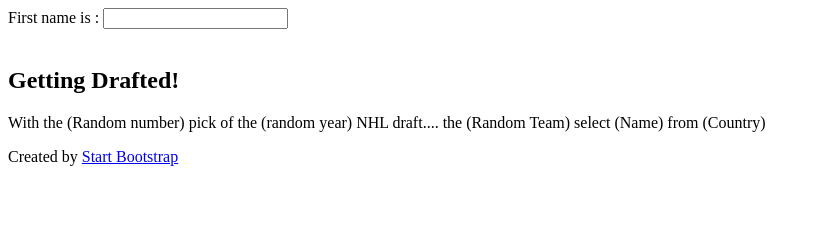
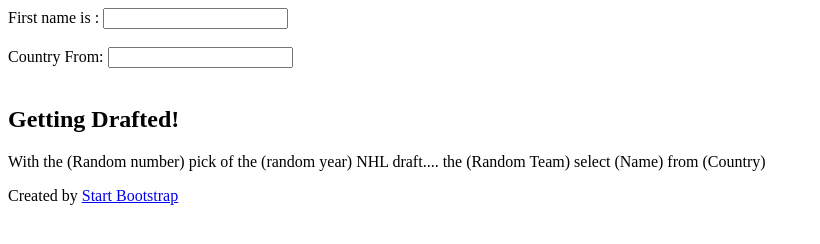
Before and after one commit to OllyLikesProgramming/Recording-the-future, a website: page thegame.html in a window 1280 px wide. Shown: the whole page, without its empty margins (0-820 px from the left). Drawn offline with Linux system fonts and the light colour scheme.

Commit message:
Add files via upload

```diff
--- a/thegame.html
+++ b/thegame.html
@@ -4,6 +4,9 @@
 <form id="myForm" >
 <label >First name is :</label>
 <input type="text" id="fn" name="fn"><br><br>
+    <label >Country From: </label>
+<input type="text" id="country" name="country"><br><br>
+
 </form>
 <section class="my-5">
   <div class="container">
@@ -29,7 +32,11 @@ function myFunction() {
 var queryString = window.location.search;
 var searchParams = new URLSearchParams(queryString);
 var firstname = searchParams.get("fname")
+var country_born = searchParams.get("country")
+
 document.getElementById("fn").value = firstname;
+document.getElementById("country").value = country_born;
+
 }
 
 function alertFunction(){
```
